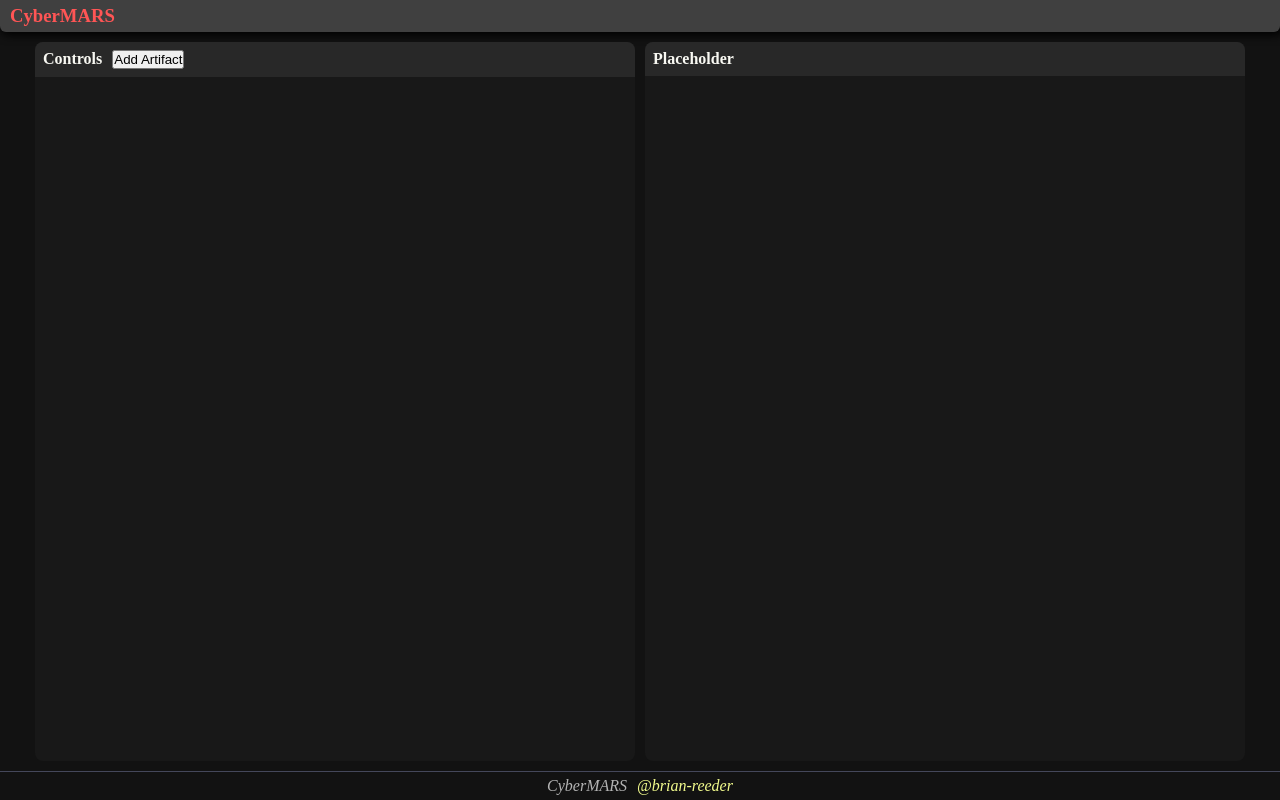
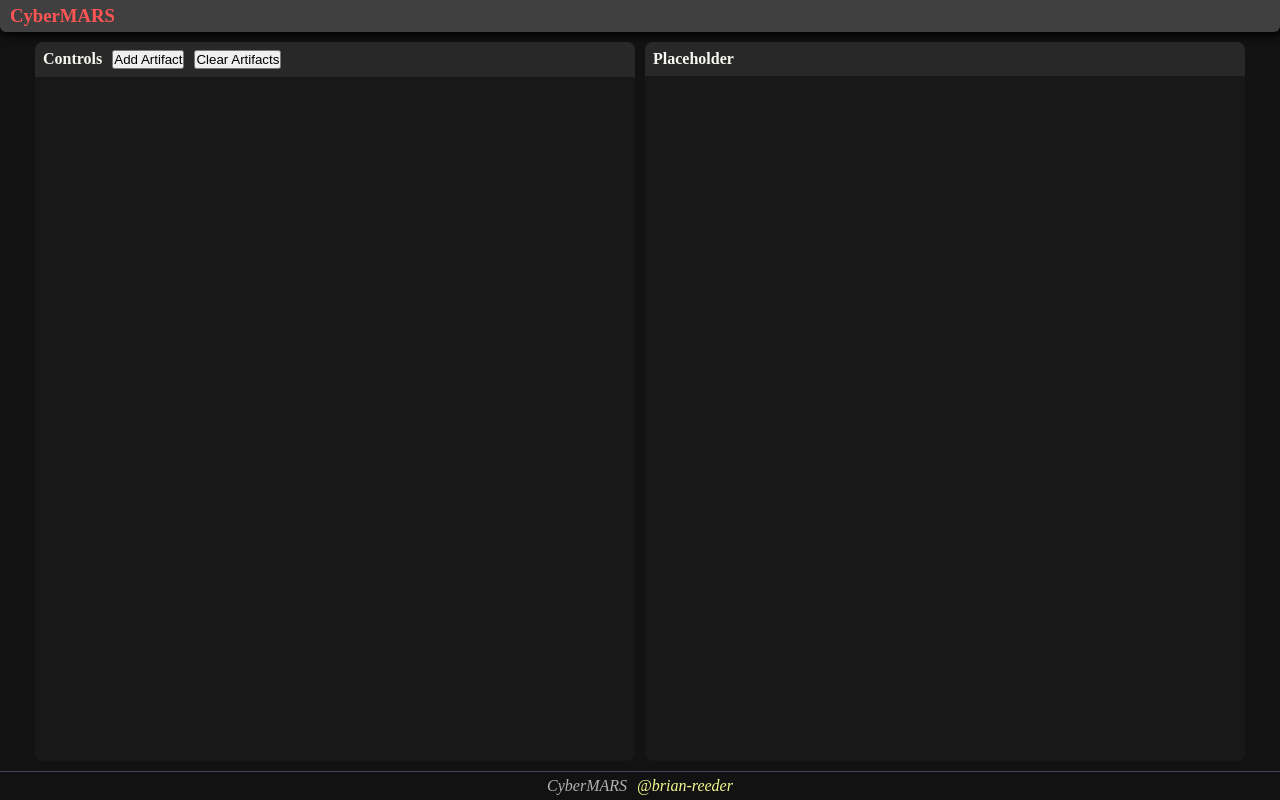
Before and after one commit to brian-reeder/CyberMARS, a Next.js app: page / in a window 1280 px wide. Built offline with nearby package versions, Linux system fonts and the light colour scheme.

Commit message:
Add clear artifacts button

```diff
--- a/components/Artifact.jsx
+++ b/components/Artifact.jsx
@@ -24,13 +24,14 @@ export default function Artifact( { evidenceItems, ...props } ) {
 				...e,
 				'handleChange': () => props.handleUpdateEvidence(i),
 				'handleRemove': () => props.handleRemoveEvidence(i),
-				'handleParserChange': () => props.handleParserChange(i)
 			}
 
 			let element;
 			switch(e['type']) {
 				case 'eventlog':
-					element = <Eventlog {...nProps} />;
+					element = <Eventlog { ...nProps }
+						handleParserChange={ () => props.handleParserChange(i) }
+					/>;
 				break;
 			}
 
--- a/components/ArtifactContainer.jsx
+++ b/components/ArtifactContainer.jsx
@@ -12,6 +12,10 @@ export default function ArtifactContainer({ artifacts, ...props }) {
 		        onClick={ props.handleAddArtifact }
 		        value="addArtifact"
 		      >Add Artifact</button>
+		      <button
+		        onClick={ props.handleClearArtifacts }
+	                value="clearArtifacts"
+	              >Clear Artifacts</button>
 		    </div>
 		    <ul className={ styles['artifact-container'] }>
 		      { artifacts.map( (item,index) =>
--- a/pages/index.js
+++ b/pages/index.js
@@ -100,6 +100,12 @@ export default function Home() {
 			'artifacts': newArtifacts
 		});
         };
+
+	const handleClearArtifacts = () => {
+		updateHash({
+			'artifacts': []
+		});
+	};
 
 	const handleRemoveArtifact = (index) => {
 		let newArtifacts = artifacts;
@@ -205,6 +211,7 @@ export default function Home() {
 	    artifacts={ artifacts }
 
 	    handleAddArtifact={ handleAddArtifact }
+	    handleClearArtifacts={ handleClearArtifacts }
 	    handleRemoveArtifact={ handleRemoveArtifact }
 	    handleAddEvidence={ handleAddEvidence }
 	    handleUpdateEvidence={ handleUpdateEvidence }
```
